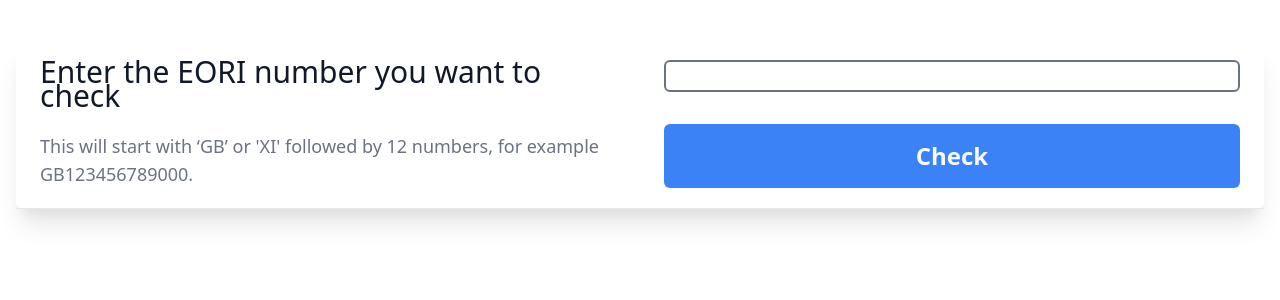
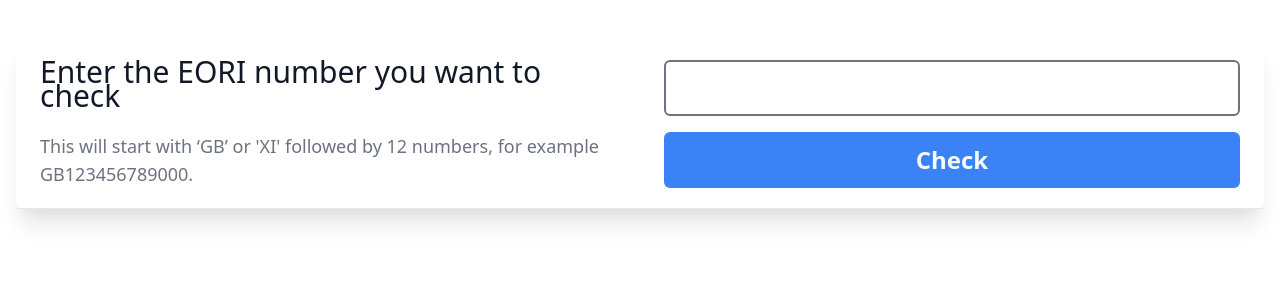
Before and after one commit to WaterlessPiano2/CheckEORI, a Next.js app: page / in a window 1280 px wide. Shown: the top 300 px of the page. Built offline with nearby package versions, Linux system fonts and the light colour scheme.

Commit message:
Improved styling of  search box

```diff
--- a/components/search.js
+++ b/components/search.js
@@ -43,9 +43,9 @@ export default function Search({ result }) {
     setInput(e.target.value);
   };
   return (
-    <div className="grid grid-rows-2 px-4 py-5 sm:px-6 w-full">
+    <div className="grid grid-rows-2 gap-4 px-4 py-5 sm:px-6 w-full">
       <input
-        className={`max-h-8 p-2 block-inline text-2xl border-2 w-full  ${
+        className={`p-2 block-inline text-2xl border-2 w-full  ${
           errorMessage ? "border-red-500" : "border-gray-500"
         } rounded-md `}
         type="text"
```
